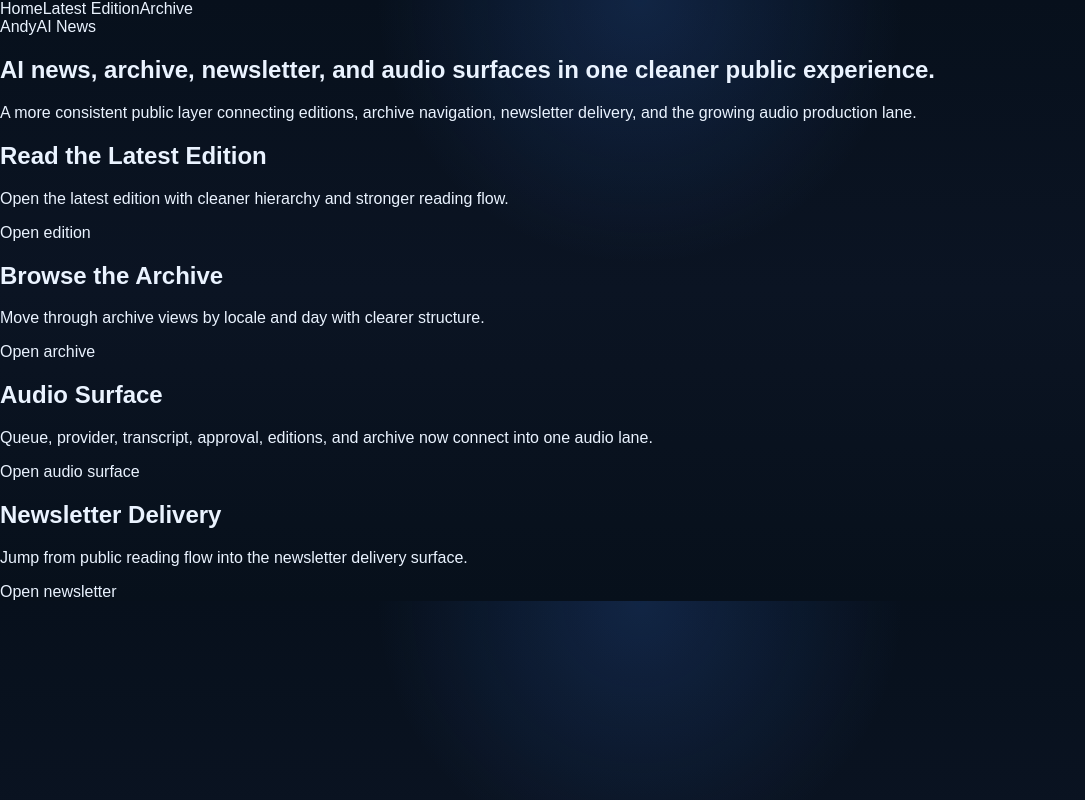
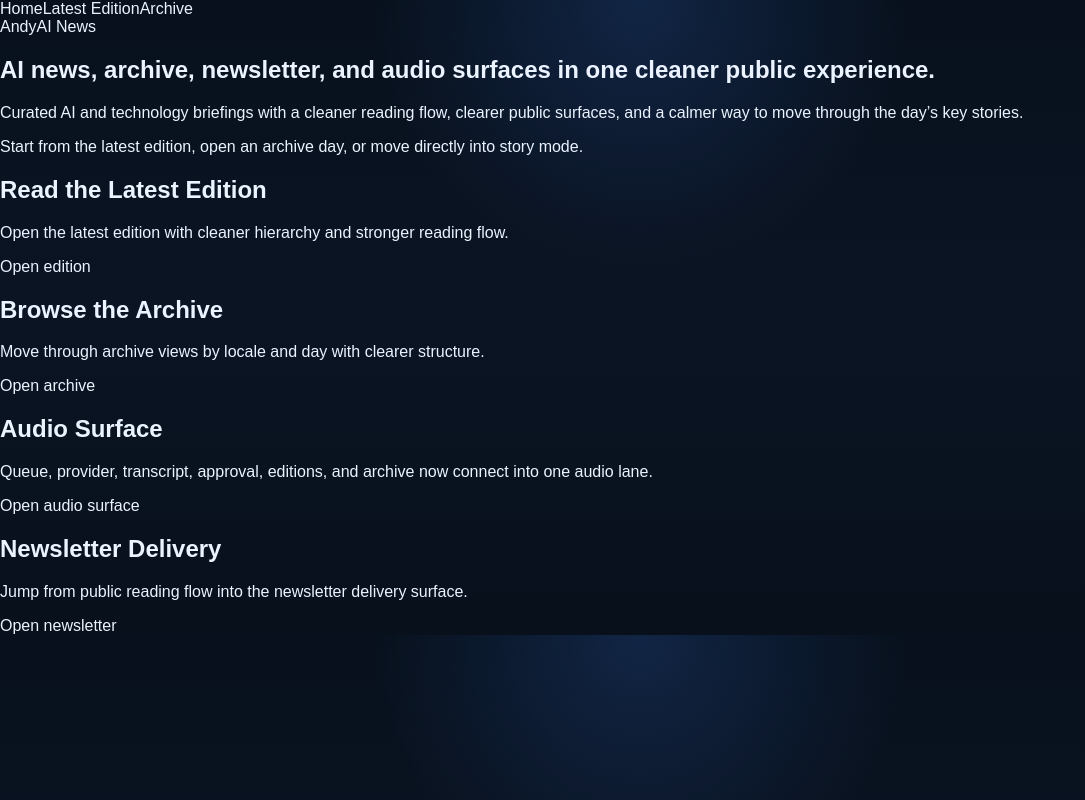
Before and after one commit to kolundzic/andyai-news, a Next.js app: page / in a window 1280 px wide. Shown: the whole page, without its empty margins (0-1085 px from the left). Built offline with nearby package versions, Linux system fonts and the light colour scheme.

Commit message:
feat: micro polish homepage hero copy and cta wording

```diff
--- a/app/page.tsx
+++ b/app/page.tsx
@@ -34,8 +34,12 @@ export default function HomePage() {
           <h1 className="text-4xl font-semibold tracking-tight sm:text-5xl">
             {hero.title}
           </h1>
-          <p className="mt-5 text-base leading-7 text-white/70 sm:text-lg">
-            {hero.description}
+          <p className="mt-5 max-w-3xl text-base leading-7 text-white/70 sm:text-lg">
+            Curated AI and technology briefings with a cleaner reading flow,
+            clearer public surfaces, and a calmer way to move through the day’s key stories.
+          </p>
+          <p className="mt-4 max-w-2xl text-sm leading-6 text-white/55 sm:text-base">
+            Start from the latest edition, open an archive day, or move directly into story mode.
           </p>
         </div>
 
@@ -52,7 +56,13 @@ export default function HomePage() {
                   href={card.href}
                   className="inline-flex rounded-lg border border-white/15 px-4 py-2 text-sm font-medium text-white hover:bg-white/10"
                 >
-                  {card.cta}
+                  {card.cta === "Open"
+                    ? "Open destination"
+                    : card.cta === "Browse"
+                    ? "Browse now"
+                    : card.cta === "Read"
+                    ? "Start reading"
+                    : card.cta}
                 </Link>
               </div>
             </div>
```
